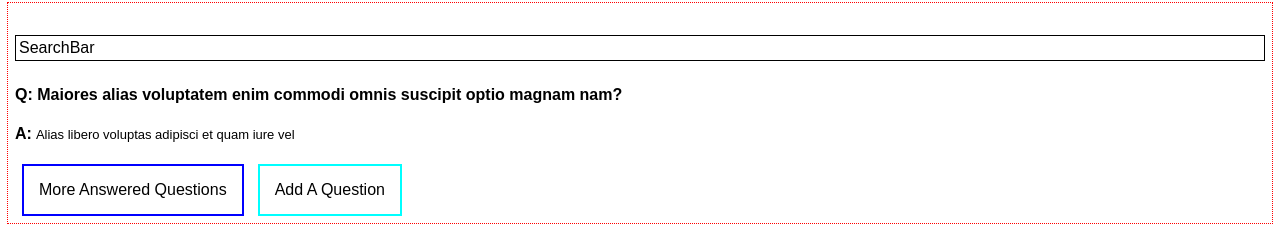
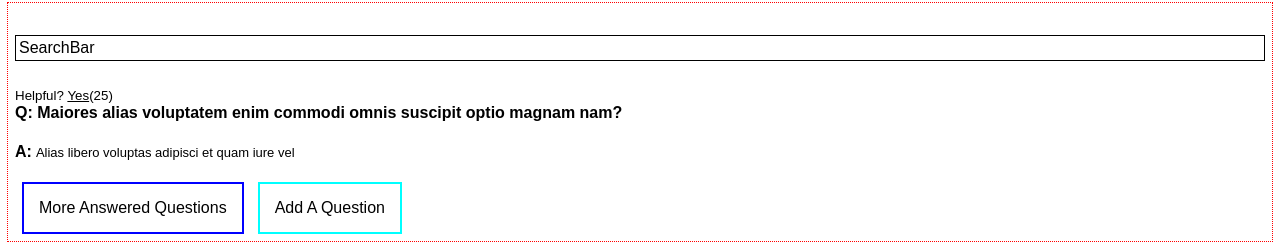
Before and after one commit to 7-Oscillating-Owls/hoo-dunit, a React app: page / in a window 1280 px wide. Shown: the part 1603-1847 px from the top of the page. Built offline with nearby package versions, Linux system fonts and the light colour scheme.

Commit message:
implemented Helpful Component

```diff
--- /dev/null
+++ b/client/src/components/Helpful/Helpful.css
@@ -0,0 +1,3 @@
+.helpful a {
+  text-decoration: underline;
+}
--- /dev/null
+++ b/client/src/components/Helpful/index.jsx
@@ -0,0 +1,10 @@
+import React from 'react';
+import styles from './Helpful.css';
+
+const Helpful = () => (
+  <div className={styles.helpful}>
+    <small>Helpful? <a>Yes</a>(25)</small>
+  </div>
+);
+
+export default Helpful;
--- a/client/src/components/QuestionsAndAnswers/index.jsx
+++ b/client/src/components/QuestionsAndAnswers/index.jsx
@@ -2,10 +2,12 @@ import React from 'react';
 import styles from './QuestionsAndAnswers.css';
 import Question from '../Question';
 import Answer from '../Answer';
+import Helpful from '../Helpful';
 
 const QuestionsAndAnswers = () => (
   <div className={styles.qa}>
     <div className={styles.searchBar}>SearchBar</div>
+    <div className={styles.helpful}><Helpful /></div>
     <div className={styles.qaContainer}>
       <div className={styles.questionList}><Question /></div>
       <div className={styles.answerList}><Answer /></div>
```
